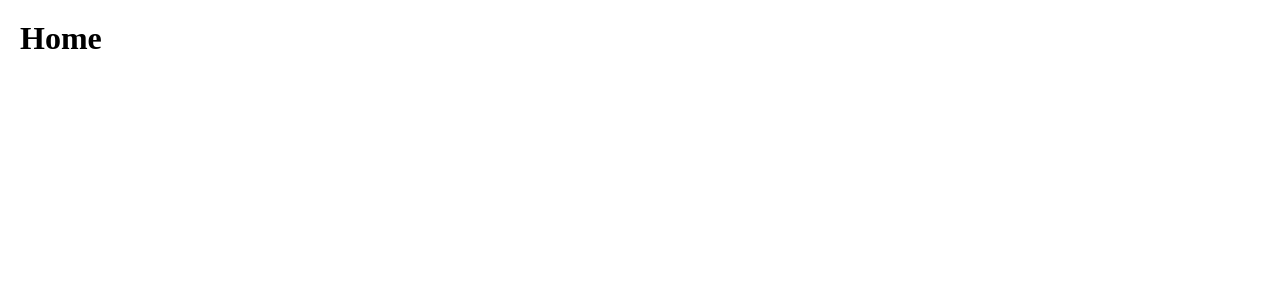
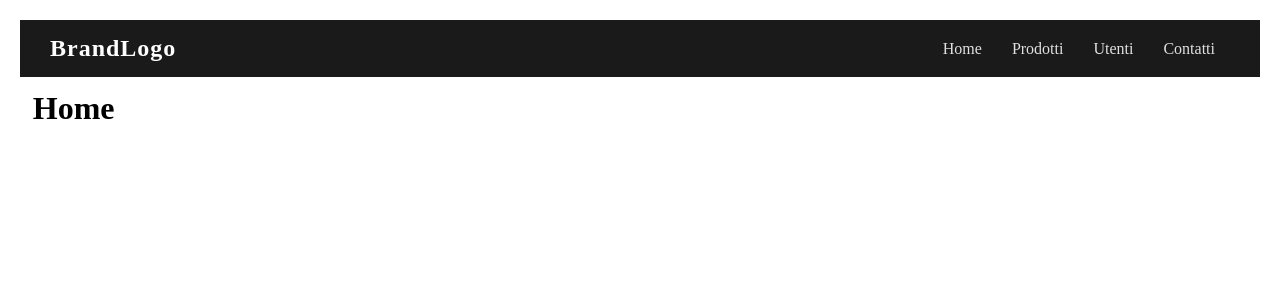
Before and after one commit to GiancarloRamondino/Vue-lezione-sammarco, a Vue app: page / in a window 1280 px wide. Shown: the top 300 px of the page. Built offline with nearby package versions, Linux system fonts and the light colour scheme.

Commit message:
Navbar draft

```diff
--- a/src/App.vue
+++ b/src/App.vue
@@ -1,5 +1,6 @@
 <script setup>
 import { ref } from 'vue';
+import Navbar from './components/Navbar.vue';
 // const users = ref([
 //     {
 //         id: 1,
@@ -86,13 +87,14 @@ import { ref } from 'vue';
 </script>
 
 <template>
+    <Navbar></Navbar>
     <main>
         <RouterView />
     </main>
 </template>
 
 <style scoped>
-    /* main{
-        background-color: aliceblue;
-    } */
+    main{
+        padding: 0.8rem;
+    }
 </style>
--- /dev/null
+++ b/src/components/Navbar.vue
@@ -0,0 +1,88 @@
+<template>
+
+    <nav class="navbar">
+        <!-- Logo del sito -->
+        <div class="logo">BrandLogo</div>
+        <!-- Link di navigazione -->
+        <ul class="nav-links">
+            <li><a href="#home">Home</a></li>
+            <li><a href="#prodotti">Prodotti</a></li>
+            <li><a href="#utenti">Utenti</a></li>
+            <li><a href="#contatti">Contatti</a></li>
+        </ul>
+    </nav>
+
+</template>
+
+<style scoped>
+/*
+    * {
+    margin: 0;
+    padding: 0;
+    box-sizing: border-box;
+    font-family: 'Segoe UI', Tahoma, Geneva, Verdana, sans-serif;
+    } */
+
+    /* Stile principale della Navbar */
+    .navbar {
+    display: flex;
+    justify-content: space-between; /* Separa il logo dai link */
+    align-items: center;            /* Allinea verticalmente al centro */
+    background-color: #1a1a1a;       /* Colore di sfondo scuro */
+    padding: 15px 30px;
+    position: sticky;               /* Mantiene la barra fissa in alto durante lo scroll */
+    top: 0;
+    z-index: 1000;
+    }
+
+    /* Stile del Logo */
+    .navbar .logo {
+    color: #ffffff;
+    font-size: 24px;
+    font-weight: bold;
+    letter-spacing: 1px;
+    }
+
+    /* Contenitore dei Link */
+    .navbar .nav-links {
+    display: flex;
+    list-style: none; /* Rimuove i pallini dell'elenco puntato */
+    }
+
+    /* Spaziatura tra i singoli elementi della lista */
+    .navbar .nav-links li {
+    padding: 0 15px;
+    }
+
+    /* Stile dei singoli link ipertestuali */
+    .navbar .nav-links a {
+    color: #e0e0e0;
+    text-decoration: none; /* Rimuove la sottolineatura di default */
+    font-size: 16px;
+    font-weight: 500;
+    transition: color 0.3s ease; /* Transizione fluida per l'effetto hover */
+    }
+
+    /* Effetto al passaggio del mouse (Hover) */
+    .navbar .nav-links a:hover {
+    color: #4da6ff; /* Cambia colore quando l'utente ci passa sopra */
+    }
+
+    /* 📱 Ottimizzazione Mobile (Responsive) */
+    @media screen and (max-width: 768px) {
+        .navbar {
+            flex-direction: column; /* Dispone logo e link in verticale su schermi piccoli */
+            gap: 15px;
+        }
+
+        .navbar .nav-links {
+            flex-direction: row;
+            flex-wrap: wrap;
+            justify-content: center;
+        }
+
+        .navbar .nav-links li {
+            padding: 5px 10px;
+        }
+    }
+</style>
```
